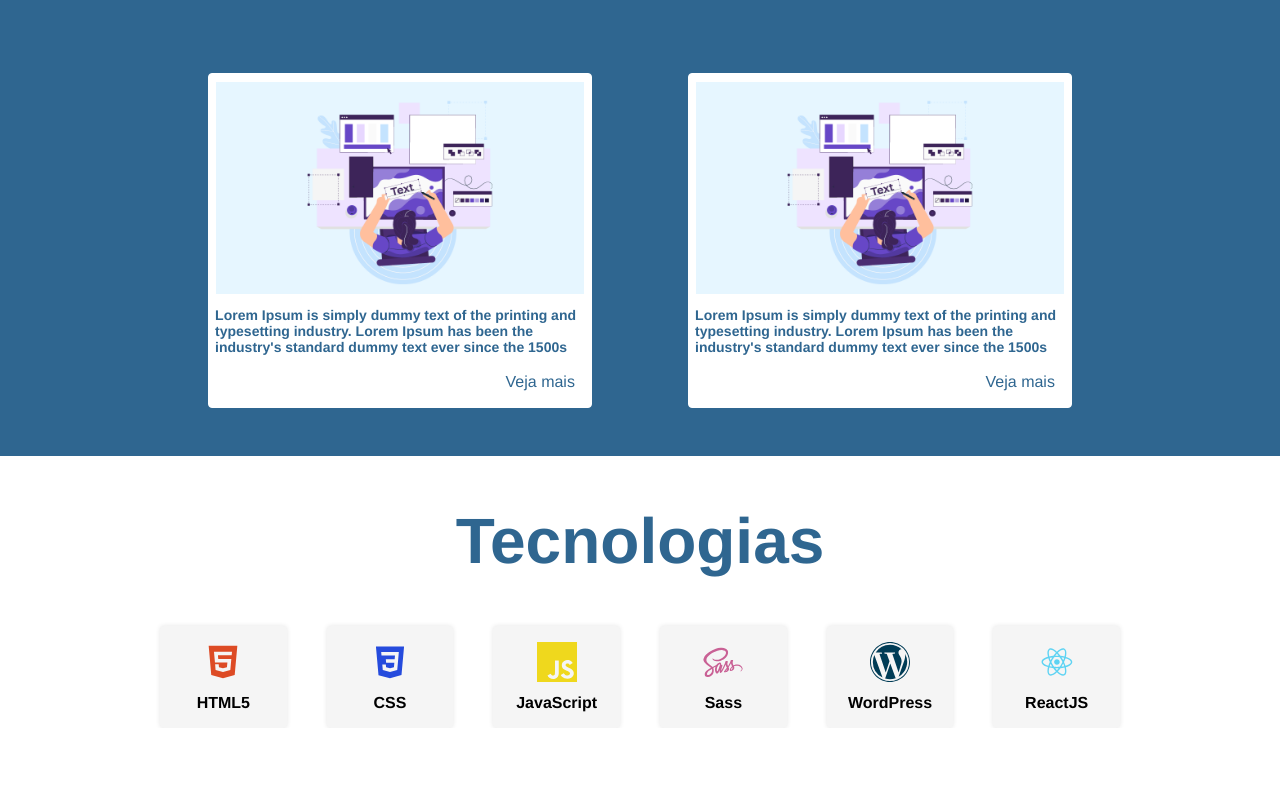
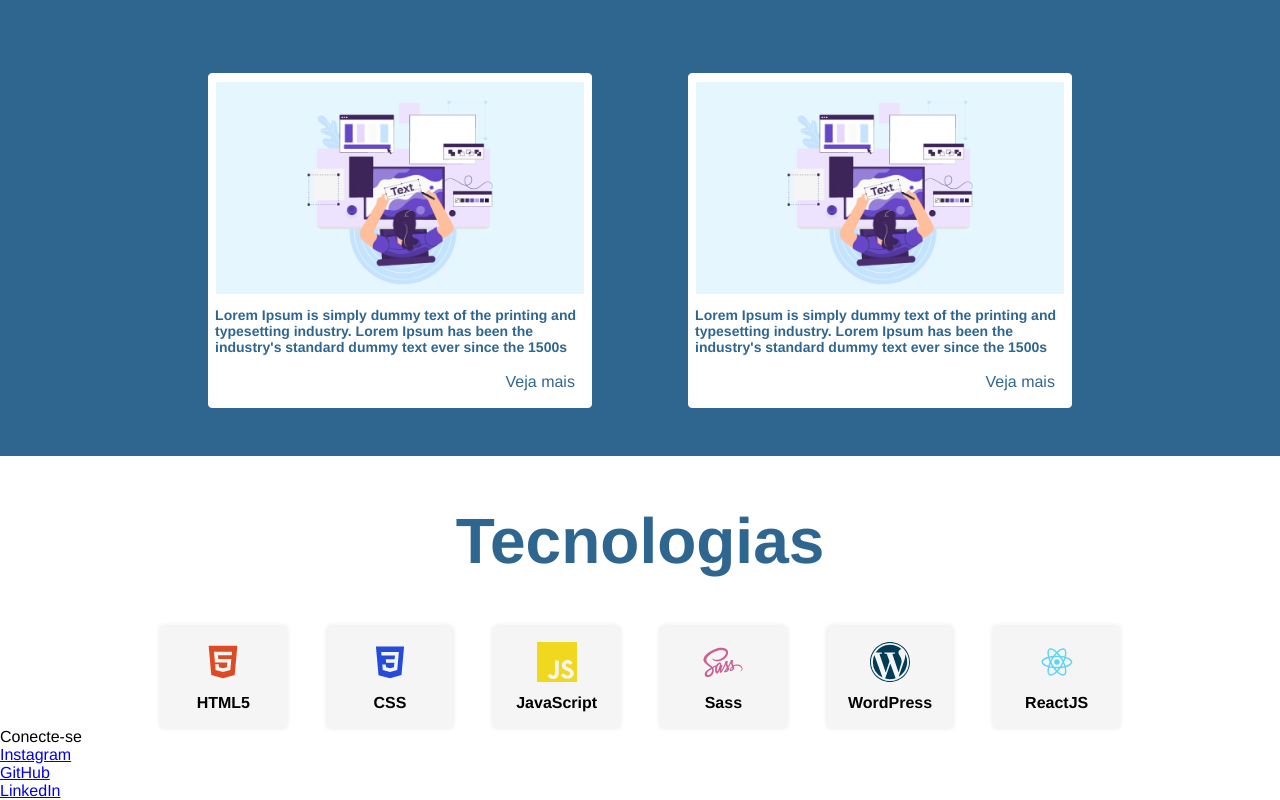
Before and after one commit to Igor713/igordeveloper, a React (Vite) app: page / in a window 1280 px wide. Shown: the part 1238-2038 px from the top of the page. Before the commit the page ends 1966 px from the top, so only its background shows below. Built offline with nearby package versions, Linux system fonts and the light colour scheme.

Commit message:
Criado componente footer

```diff
--- a/src/components/Footer/index.jsx
+++ b/src/components/Footer/index.jsx
@@ -0,0 +1,28 @@
+import Menu from "../Menu";
+
+const Footer = () => {
+    return (
+        <footer>
+            <div className="footer-wrapper">
+                <div className="footer-col-1">
+
+                </div>
+                <div className="footer-col-2">
+                    <p>Conecte-se</p>
+                    <Menu
+                        navClass={"footer-nav"}
+                        navLinks={[
+                            { name: "Instagram", link: "#" },
+                            { name: "GitHub", link: "#" },
+                            { name: "LinkedIn", link: "#" }
+                        ]}
+                    />
+                </div>
+                <div className="footer-col-3"></div>
+                <div className="footer-col-4"></div>
+            </div>
+        </footer>
+    );
+};
+
+export default Footer;
--- /dev/null
+++ b/src/components/Menu/index.jsx
@@ -0,0 +1,17 @@
+const Menu = ({ navClass, navLinks }) => {
+    return (
+        <nav className={navClass}>
+            <ul>
+                {navLinks.map((item) => (
+                    <li>
+                        <a href={item.link}>
+                            {item.name}
+                        </a>
+                    </li>
+                ))}
+            </ul>
+        </nav>
+    );
+};
+
+export default Menu;
--- a/src/pages/Home/index.jsx
+++ b/src/pages/Home/index.jsx
@@ -2,6 +2,7 @@ import AboutContainer from "../../components/AboutContainer";
 import MainContent from "../../components/MainContent";
 import ProjectsContainer from "../../components/ProjectsContainer";
 import TechnologiesContainer from "../../components/TechnologiesContainer";
+import Footer from "../../components/Footer";
 
 import './styles.sass';
 
@@ -13,6 +14,7 @@ function App() {
         <AboutContainer />
         <ProjectsContainer />
         <TechnologiesContainer />
+        <Footer />
       </div>
     </div>
   );
```
Also changed, not shown: src/components/Menu/styles.sass (added).
